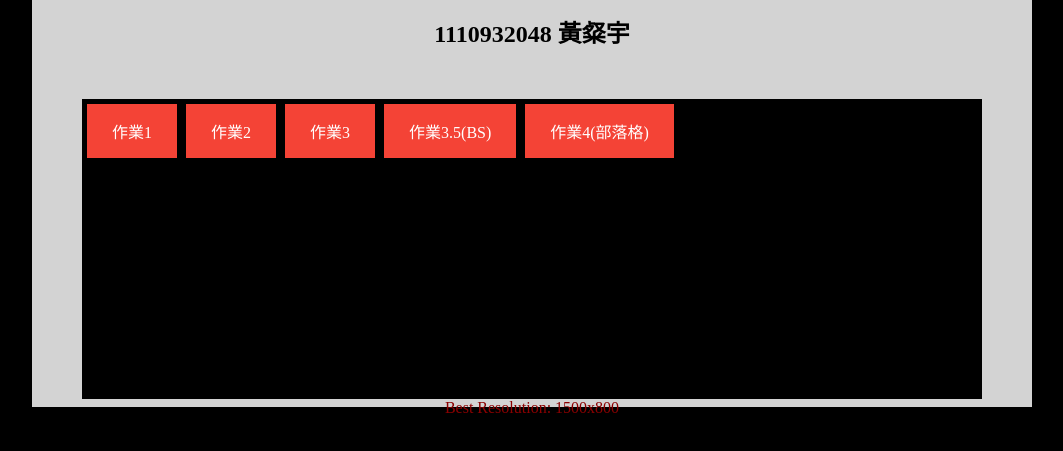
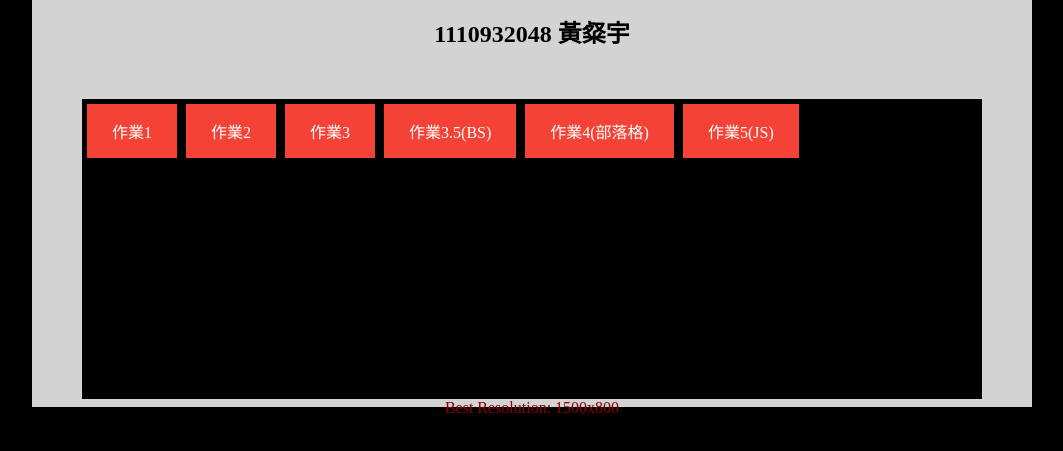
Before and after one commit to winter4t2h0/1110932048, a plain HTML site: page index2.htm in a window 1280 px wide. Shown: the part 125-576 px from the top of the page, without its empty margins (108-1171 px from the left). Drawn offline with Linux system fonts and the light colour scheme.

Commit message:
index2 for JS

```diff
--- a/index2.htm
+++ b/index2.htm
@@ -69,6 +69,7 @@
                 <a href="hw03.html">作業3</a>
                 <a href="hw04.html">作業3.5(BS)</a>
                 <a href="hw05.html">作業4(部落格)</a>
+                <a href="hwJS.html">作業5(JS)</a>
             </div>
             <div style="text-align: center; color: darkred;">Best Resolution: 1500x800</div>
         </div>
```
